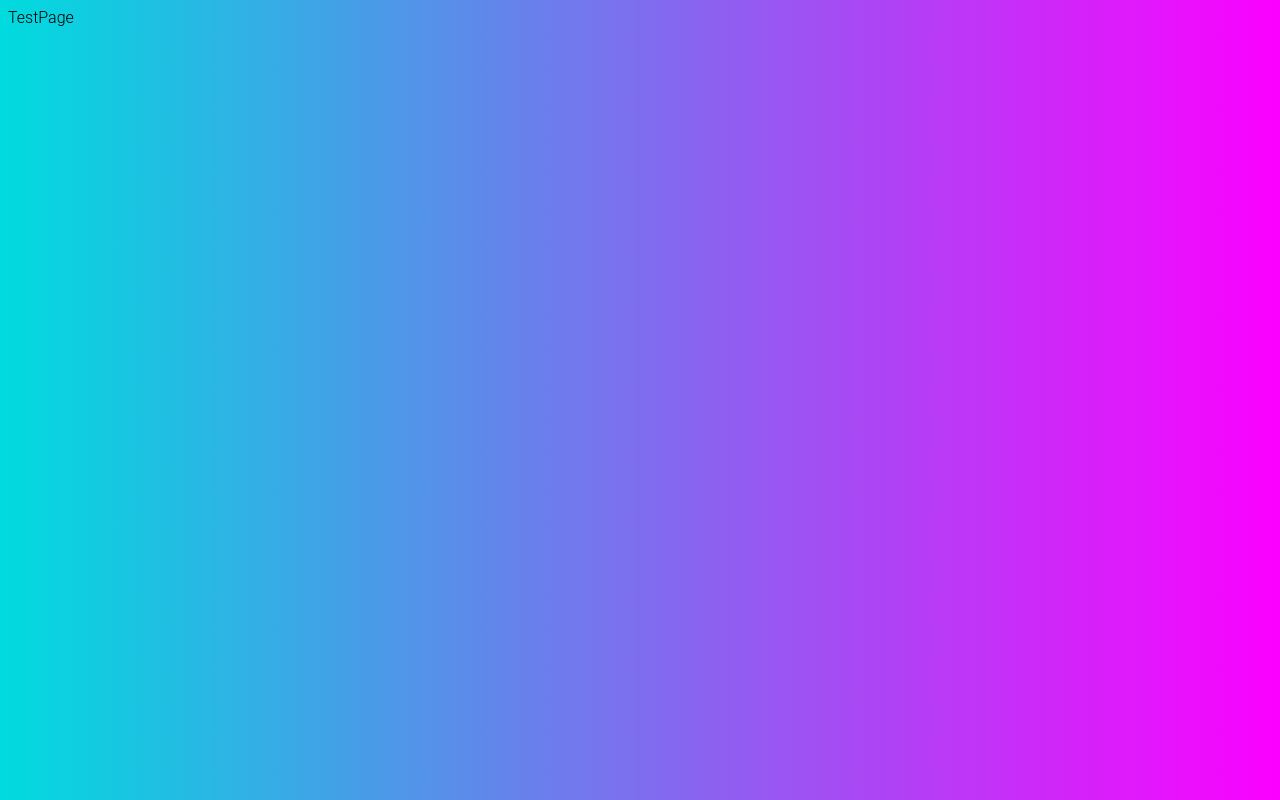
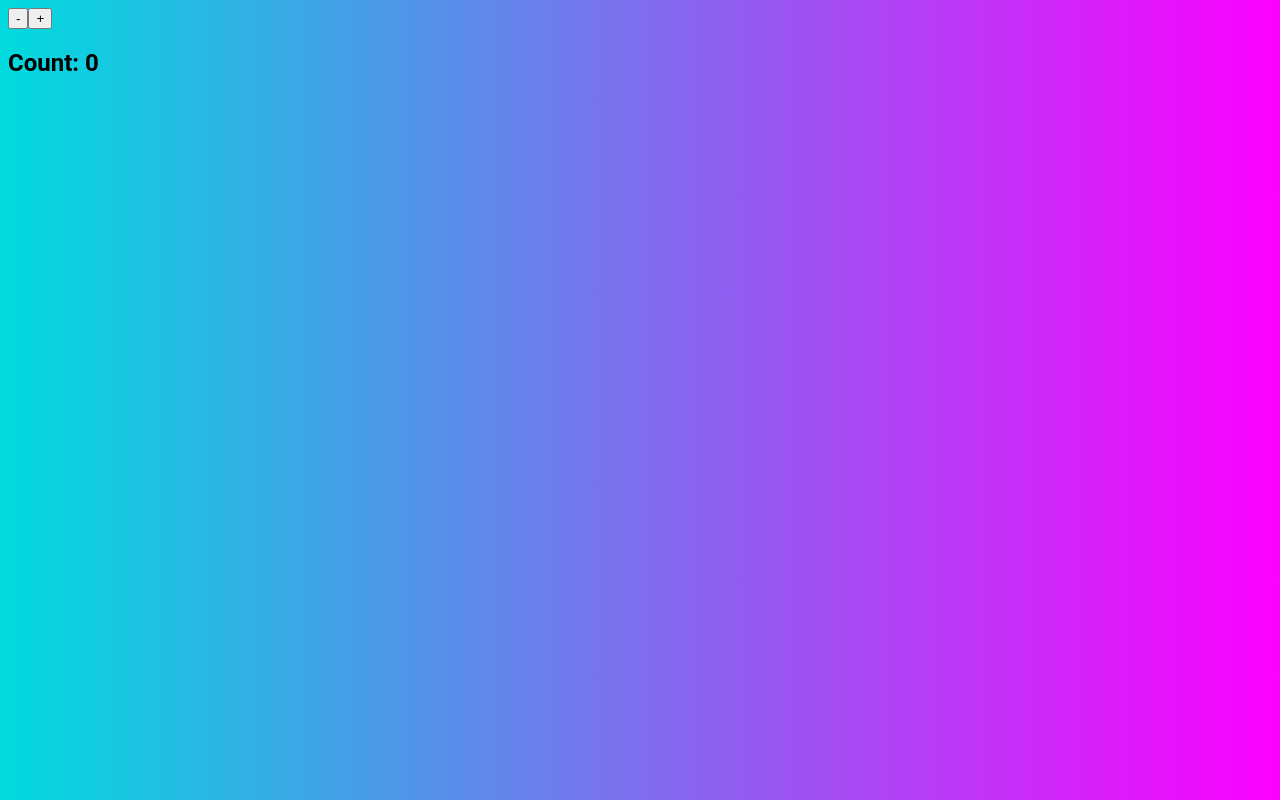
Before and after one commit to NishatFariza/next-note-with-redux, a Next.js app: page /test in a window 1280 px wide. Built offline with nearby package versions, Linux system fonts and the light colour scheme.

Commit message:
add configurestore

```diff
--- a/src/pages/test.tsx
+++ b/src/pages/test.tsx
@@ -1,9 +1,13 @@
-import React from 'react'
+import React from "react";
 
 const TestPage = () => {
   return (
-    <div>TestPage</div>
-  )
-}
+    <div>
+      <button>-</button>
+      <button>+</button>
+      <h2>Count: 0</h2>
+    </div>
+  );
+};
 
-export default TestPage
+export default TestPage;
```
Also changed, not shown: src/pages/store/index.ts (added, +9 -0 lines).
